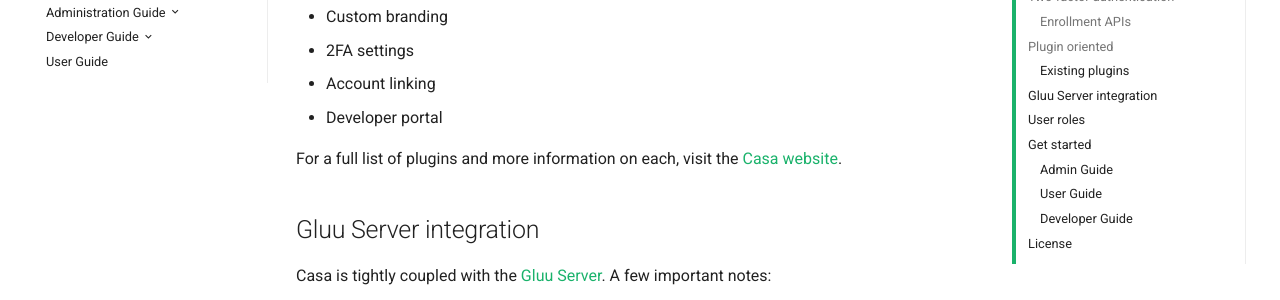
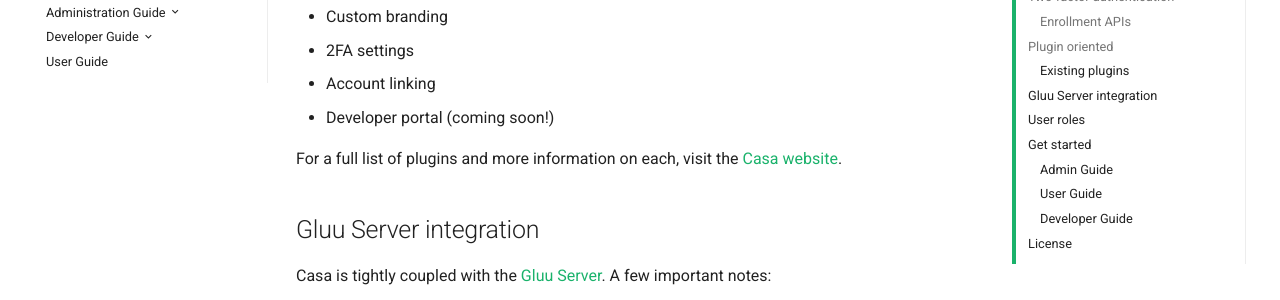
Before and after one commit to shmorri/docs-casa-prod, an MkDocs documentation site: the page built from docs/source/index.md, in a window 1280 px wide and 900 px high, scrolled down 1241 px. Shown: the part 152-452 px from the top of the window. Built offline with MkDocs 1.6.1, drawn with Linux system fonts in a browser that asks for light colours; old or Windows-style settings are respelled for this version of MkDocs.

Commit message:
Update index.md

```diff
--- a/docs/source/index.md
+++ b/docs/source/index.md
@@ -39,7 +39,7 @@ Gluu has written a number of plugins to extend Casa, including plugins for:
 - Custom branding
 - 2FA settings
 - Account linking
-- Developer portal
+- Developer portal (coming soon!)
 
 For a full list of plugins and more information on each, visit the [Casa website](https://casa.gluu.org/plugins).
 
```
